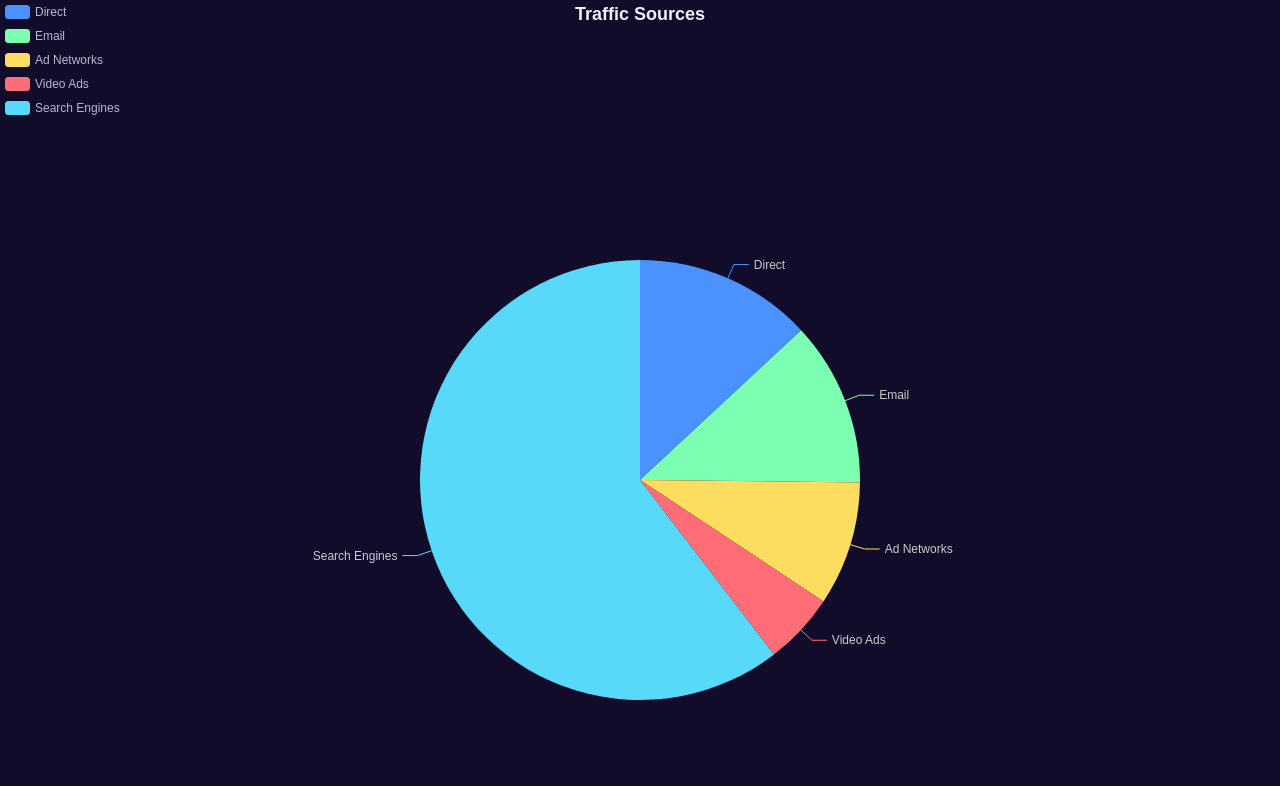
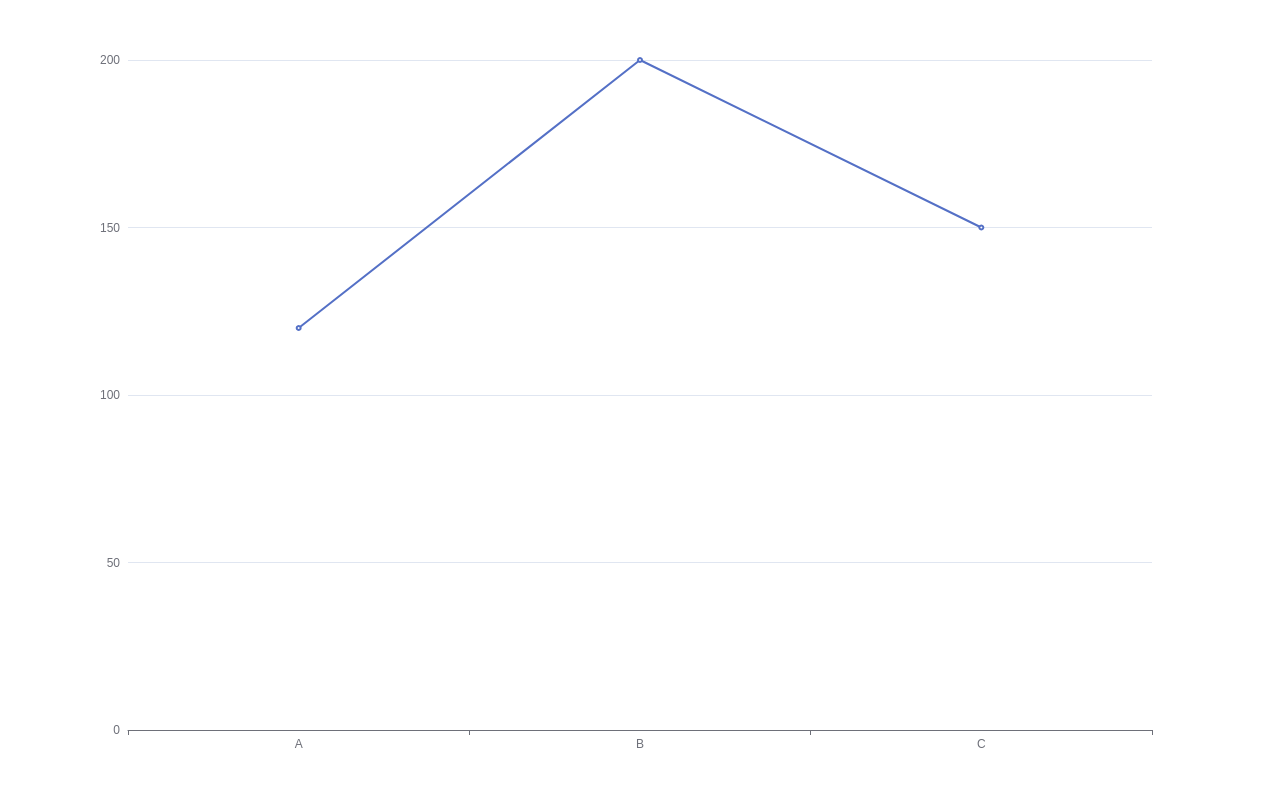
Before and after one commit to FelicityAmiao/roadmap, a Vue app: page / in a window 1280 px wide. Shown: the top 786 px of the page. Built offline with nearby package versions, Linux system fonts and the light colour scheme; the HTML template or start-up script is replaced by a standard one.

Commit message:
add knowledgeNode component.

```diff
--- a/src/App.vue
+++ b/src/App.vue
@@ -6,5 +6,4 @@ import { RouterView } from 'vue-router'
   <RouterView />
 </template>
 
-<style scoped>
-</style>
+<style scoped></style>
--- a/src/components/EchartsDemo.vue
+++ b/src/components/EchartsDemo.vue
@@ -3,26 +3,16 @@
 </template>
 
 <script setup>
-import { use } from 'echarts/core';
-import { SVGRenderer } from 'echarts/renderers';
-import { PieChart } from 'echarts/charts';
-import {
-  TitleComponent,
-  TooltipComponent,
-  LegendComponent,
-} from 'echarts/components';
-import VChart, { THEME_KEY } from 'vue-echarts';
-import { ref, provide } from 'vue';
+import { use } from 'echarts/core'
+import { SVGRenderer } from 'echarts/renderers'
+import { PieChart } from 'echarts/charts'
+import { TitleComponent, TooltipComponent, LegendComponent } from 'echarts/components'
+import VChart, { THEME_KEY } from 'vue-echarts'
+import { ref, provide } from 'vue'
 
-use([
-  SVGRenderer,
-  PieChart,
-  TitleComponent,
-  TooltipComponent,
-  LegendComponent,
-]);
+use([SVGRenderer, PieChart, TitleComponent, TooltipComponent, LegendComponent])
 
-provide(THEME_KEY, 'dark');
+provide(THEME_KEY, 'dark')
 
 const option = ref({
   title: {
@@ -60,7 +50,7 @@ const option = ref({
       },
     },
   ],
-});
+})
 </script>
 
 <style scoped>
--- /dev/null
+++ b/src/components/KnowledgeNode.vue
@@ -0,0 +1,36 @@
+<template>
+  <v-chart class="chart" :option="option" autoresize />
+</template>
+
+<script setup>
+import VChart from 'vue-echarts'
+import { ref } from 'vue'
+import { use } from 'echarts/core'
+import { SVGRenderer } from 'echarts/renderers'
+import { LineChart } from 'echarts/charts'
+import { GridComponent } from 'echarts/components'
+
+use([GridComponent, LineChart, SVGRenderer])
+
+const option = ref({
+  xAxis: {
+    type: 'category',
+    data: ['A', 'B', 'C'],
+  },
+  yAxis: {
+    type: 'value',
+  },
+  series: [
+    {
+      data: [120, 200, 150],
+      type: 'line',
+    },
+  ],
+})
+</script>
+
+<style scoped>
+.chart {
+  height: 100vh;
+}
+</style>
--- a/src/router/index.ts
+++ b/src/router/index.ts
@@ -8,7 +8,7 @@ const router = createRouter({
       path: '/',
       name: 'home',
       component: HomeView,
-    }
+    },
   ],
 })
 
--- a/src/views/HomeView.vue
+++ b/src/views/HomeView.vue
@@ -1,9 +1,10 @@
 <script setup lang="ts">
 import EchartsDemo from '../components/EchartsDemo.vue'
+import KnowledgeNode from '../components/KnowledgeNode.vue'
 </script>
 
 <template>
   <main>
-    <EchartsDemo />
+    <KnowledgeNode />
   </main>
 </template>
```
Also changed, not shown: src/main.ts (line endings or trailing spaces).
